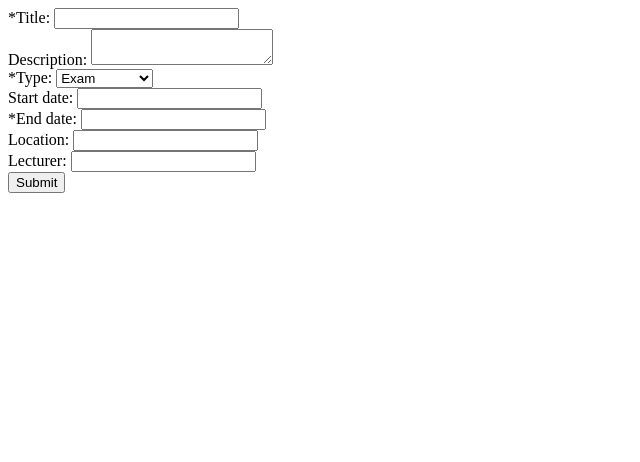
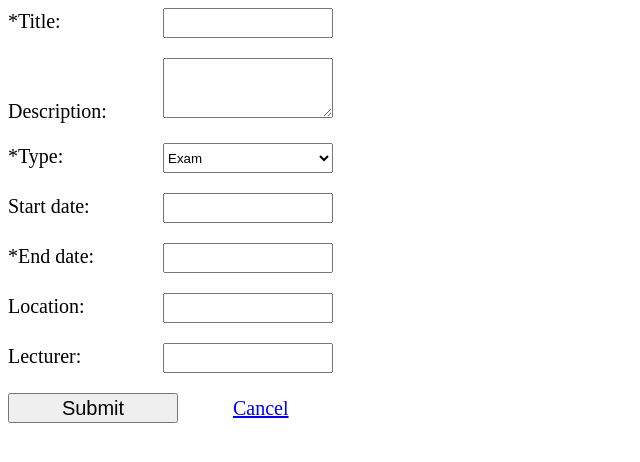
Before and after one commit to llyubenova/CourseCalendar, a PHP site: page /app/addEvent.php in a window 1280 px wide. Shown: the top 462 px of the page, without its empty margins (0-640 px from the left). Run offline with PHP 8.4, Linux system fonts and the light colour scheme.

Commit message:
add some css

```diff
--- a/app/addEvent.php
+++ b/app/addEvent.php
@@ -2,10 +2,9 @@
 	<head>
 		 <link rel="stylesheet" href="../lib/css/jquery-ui.css">
 		 <link rel="stylesheet" href="../lib/css/jquery-ui-timepicker-addon.css">
+		 <link type="text/css" rel="stylesheet" href="../web/css/event.css" />
 		<style type="text/css">
-			.error {
-				color: #f00;
-			}
+
 		</style>
 	</head>
 	<body>
@@ -60,7 +59,7 @@
 			}
 
 		?>
-		<form method="post" action="addEvent.php">
+		<form class="event_create_form" method="post" action="addEvent.php">
 			<div>
 				<label for="title">*Title:</label>
 				<input type="text" id="title" name="title" value = "<?php if (isset($_POST['title'])) { echo $_POST['title']; } ?>" />
@@ -69,7 +68,7 @@
 			</div>
 
 			<div>
-				<label for="description">Description: </label>
+				<label for="description" class="description_label">Description: </label>
 				<textarea id="description" name="description" > <?php if (isset($_POST['description'])) { echo $_POST['description']; } ?></textarea>
 				<span class="error"><?php echo $descriptionError; ?></span>
 			</div>
@@ -85,7 +84,7 @@
 				  <option value="PRACTICE">Practice</option>
 				  <option value="EVENT">Event</option>
 				</select>
-
+			</div>
 			<div>
 				<label>Start date: </label> <input type="text" class="datepicker" name="startdate" value ="<?php if (isset($_POST['startdate'])) { echo $_POST['startdate']; } ?>" />
 			</div>
@@ -105,7 +104,9 @@
 				<input type="text" id="lecturer" name="lecturer" value ="<?php if (isset($_POST['lecturer'])) { echo $_POST['lecturer']; } ?>" />
 			</div>
 
-			<input type="submit" name="submit" value="Submit">
+			<input type="submit" name="submit" value="Submit" class = "submit">
+			<a href="../index.php">Cancel</a>
 		</form>
+
 	</body>
 </html>
--- a/app/event.php
+++ b/app/event.php
@@ -1,6 +1,7 @@
 <html>
 <head>
 	<link rel="stylesheet" href="../web/css/calendar.css" />
+	<link rel="stylesheet" href="../web/css/event.css" />
 </head>
 <body>
 	<?php
--- /dev/null
+++ b/web/css/event.css
@@ -0,0 +1,40 @@
+
+.event_create_form{
+    font-size: 20px;
+}
+
+span.error {
+    color: #f00;
+}
+
+.event_create_form div{
+    margin-bottom: 20px;
+}
+
+.event_create_form select{
+    width:170;
+    height:30px
+}
+
+.event_create_form input{
+    width:170;
+    height:30px;
+}
+
+.event_create_form textarea{
+    width:170;
+    height:60px;
+}
+
+.event_create_form label{
+  display: inline-block;
+  width: 150px;
+}
+
+.submit{
+  font-size:20px;
+}
+
+.event_create_form a{
+  margin-left:50px;
+}
```
